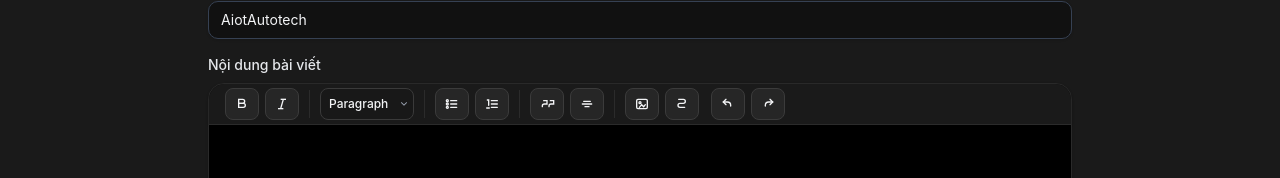
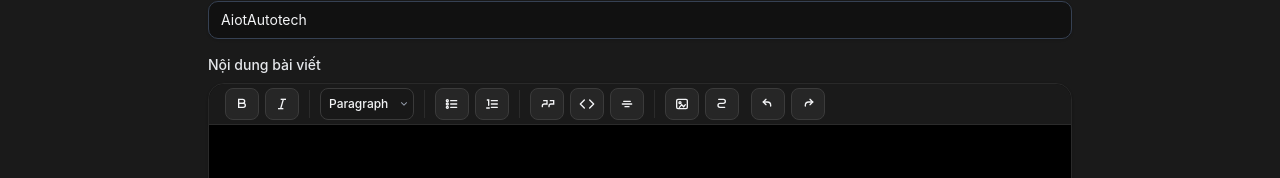
Before and after one commit to Nguyen-Ngoan/AiotWebsite, a Next.js app in the folder aiotautotech_frontend/: page /admin/posts/new in a window 1280 px wide. Shown: the part 265-443 px from the top of the page. Built offline with nearby package versions, Linux system fonts and the light colour scheme.

Commit message:
ADD Tag Code to Post

```diff
--- a/aiotautotech_frontend/package.json
+++ b/aiotautotech_frontend/package.json
@@ -33,6 +33,7 @@
     "class-variance-authority": "^0.7.1",
     "clsx": "^2.1.1",
     "cmdk": "^1.1.1",
+    "highlight.js": "^11.11.1",
     "katex": "^0.16.25",
     "lucide-react": "^0.556.0",
     "next": "16.0.3",
--- a/aiotautotech_frontend/src/app/blog/[slugAndId]/page.tsx
+++ b/aiotautotech_frontend/src/app/blog/[slugAndId]/page.tsx
@@ -8,6 +8,7 @@
 import Footer from '@/components/layout/Footer';
 import { getApiUrl } from '@/lib/apiConfig';
 import { navItems } from '@/components/layout/nav-items';
+import 'highlight.js/styles/vs2015.css';
 
 interface Post {
   id: string;
@@ -76,7 +77,7 @@
     fetchPost();
   }, [id]);
 
-  // KaTeX auto-render: dynamic import để tránh lỗi module
+  // KaTeX & Highlight.js auto-render: dynamic import
   useEffect(() => {
     if (!post || !contentRef.current) return;
 
@@ -84,13 +85,17 @@
 
     (async () => {
       try {
-        // dynamic import để tương thích ESM/CJS
+        // 1. Load KaTeX
         const katexModule = await import('katex/contrib/auto-render');
         const renderMathInElement =
           // một số phiên bản export default
           (katexModule as any).default ??
           // một số phiên bản export named
           (katexModule as any).renderMathInElement;
+
+        // 2. Load Highlight.js
+        const hljsModule = await import('highlight.js');
+        const hljs = hljsModule.default;
 
         if (cancelled) return;
 
@@ -103,6 +108,7 @@
         }
 
         if (contentRef.current) {
+          // Render Math
           renderMathInElement(contentRef.current, {
             delimiters: [
               { left: '$$', right: '$$', display: true },
@@ -112,10 +118,65 @@
             ],
             throwOnError: false,
           });
+
+          // Highlight Code & Add Copy Button
+          contentRef.current.querySelectorAll('pre').forEach((preBlock) => {
+            // 1. Highlight code
+            const codeBlock = preBlock.querySelector('code');
+            if (codeBlock) {
+              hljs.highlightElement(codeBlock as HTMLElement);
+            }
+
+            // 2. Add Copy Button (Wrapper pattern)
+            if (preBlock.parentElement?.classList.contains('code-wrapper'))
+              return;
+
+            const wrapper = document.createElement('div');
+            wrapper.className = 'code-wrapper relative group my-4';
+
+            preBlock.parentNode?.insertBefore(wrapper, preBlock);
+            wrapper.appendChild(preBlock);
+            (preBlock as HTMLElement).style.margin = '0'; // Reset margin handled by wrapper
+
+            const btn = document.createElement('button');
+            btn.className =
+              'absolute top-2 right-2 p-1.5 rounded bg-gray-700/50 hover:bg-gray-600 text-gray-400 hover:text-white opacity-0 group-hover:opacity-100 transition-opacity duration-200 focus:opacity-100';
+            btn.setAttribute('aria-label', 'Copy code');
+            btn.innerHTML = `
+              <svg class="h-4 w-4" fill="none" viewBox="0 0 24 24" stroke="currentColor">
+                <path stroke-linecap="round" stroke-linejoin="round" stroke-width="2" d="M8 16H6a2 2 0 01-2-2V6a2 2 0 012-2h8a2 2 0 012 2v2m-6 12h8a2 2 0 002-2v-8a2 2 0 00-2-2h-8a2 2 0 00-2 2v8a2 2 0 002 2z" />
+              </svg>
+            `;
+
+            btn.addEventListener('click', () => {
+              const text = codeBlock
+                ? (codeBlock as HTMLElement).innerText
+                : (preBlock as HTMLElement).innerText;
+              navigator.clipboard.writeText(text).then(() => {
+                btn.innerHTML = `
+                  <svg class="h-4 w-4 text-green-400" fill="none" viewBox="0 0 24 24" stroke="currentColor">
+                    <path stroke-linecap="round" stroke-linejoin="round" stroke-width="2" d="M5 13l4 4L19 7" />
+                  </svg>
+                `;
+                setTimeout(() => {
+                  btn.innerHTML = `
+                    <svg class="h-4 w-4" fill="none" viewBox="0 0 24 24" stroke="currentColor">
+                      <path stroke-linecap="round" stroke-linejoin="round" stroke-width="2" d="M8 16H6a2 2 0 01-2-2V6a2 2 0 012-2h8a2 2 0 012 2v2m-6 12h8a2 2 0 002-2v-8a2 2 0 00-2-2h-8a2 2 0 00-2 2v8a2 2 0 002 2z" />
+                    </svg>
+                  `;
+                }, 2000);
+              });
+            });
+
+            wrapper.appendChild(btn);
+          });
         }
       } catch (err) {
         if (!cancelled) {
-          console.error('Error loading KaTeX auto-render:', err);
+          console.error(
+            'Error loading external libs (KaTeX/Highlight.js):',
+            err
+          );
         }
       }
     })();
@@ -326,6 +387,11 @@
               [&_table]:block
               [&_table]:max-w-full
               [&_table]:overflow-x-auto
+
+              /* CODE BLOCK */
+              [&_pre]:bg-[#1e1e1e] [&_pre]:text-gray-100 [&_pre]:p-3 [&_pre]:rounded-lg [&_pre]:overflow-x-auto [&_pre]:my-4
+              [&_code]:font-mono [&_code]:text-sm
+              [&_pre_code]:bg-transparent [&_pre_code]:p-0 [&_pre_code]:text-inherit
             `}
             dangerouslySetInnerHTML={{ __html: post.content }}
           />
--- a/aiotautotech_frontend/src/components/admin/PostEditor.tsx
+++ b/aiotautotech_frontend/src/components/admin/PostEditor.tsx
@@ -125,6 +125,22 @@
     <rect x="4" y="5" width="16" height="14" rx="2" />
     <circle cx="9" cy="10" r="1.5" />
     <path d="M8 17l3.5-4 3 3 2.5-3" />
+  </svg>
+);
+
+const IconCode = () => (
+  <svg
+    className="h-4 w-4"
+    viewBox="0 0 24 24"
+    aria-hidden="true"
+    fill="none"
+    stroke="currentColor"
+    strokeWidth="2"
+    strokeLinecap="round"
+    strokeLinejoin="round"
+  >
+    <polyline points="16 18 22 12 16 6" />
+    <polyline points="8 6 2 12 8 18" />
   </svg>
 );
 
@@ -451,6 +467,14 @@
             </button>
             <button
               type="button"
+              onClick={() => editor.chain().focus().toggleCodeBlock().run()}
+              className={iconButtonClass(editor.isActive('codeBlock'))}
+            >
+              <IconCode />
+              <span className="sr-only">Code block</span>
+            </button>
+            <button
+              type="button"
               onClick={insertCite}
               className={iconButtonClass(false)}
             >
@@ -584,6 +608,10 @@
               [&_table]:block
               [&_table]:overflow-x-auto
               [&_table]:whitespace-nowrap
+
+              [&_pre]:bg-[#1e1e1e] [&_pre]:text-gray-100 [&_pre]:p-3 [&_pre]:rounded-lg [&_pre]:overflow-x-auto [&_pre]:my-4
+              [&_code]:font-mono [&_code]:text-sm
+              [&_pre_code]:bg-transparent [&_pre_code]:p-0 [&_pre_code]:text-inherit
             `}
         />
       </div>
```
Also changed, not shown: 1 other file (tests, documents, lock files or other folders).
